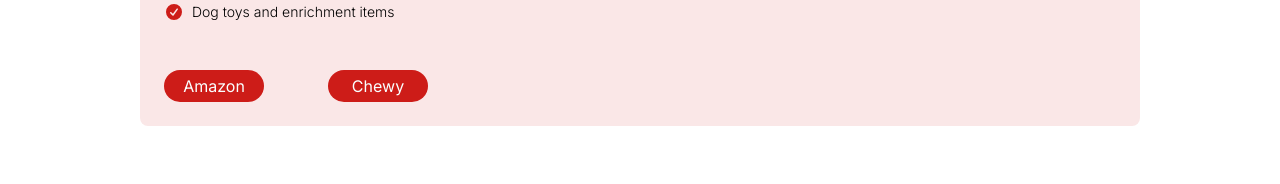
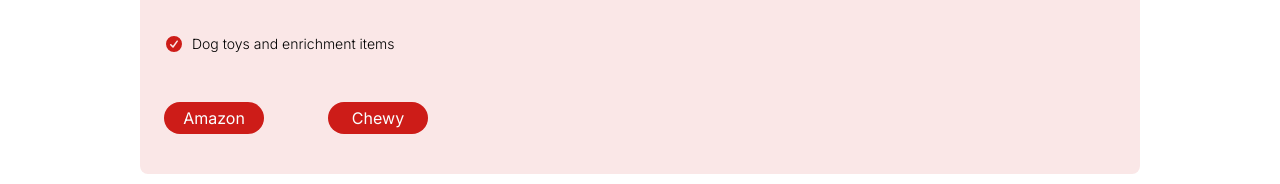
Before and after one commit to tran0422/scdr_dev, a React (Create React App) app: page /donate in a window 1280 px wide. Shown: the part 1679-1863 px from the top of the page. Built offline with nearby package versions, Linux system fonts and the light colour scheme; the HTML template or start-up script is replaced by a standard one.

Commit message:
Add desktop css

```diff
--- a/src/pages/Donate.jsx
+++ b/src/pages/Donate.jsx
@@ -34,7 +34,7 @@
   }, [])
 
   return (
-    <div className='desktop-zelle-wrapper tw-mt-24'>
+    <div className='tw-mt-24'>
       {/* Hero */}
       <div className='tw-py-4 tw-bg-[#cc0000]'>
         <div className='desktop-donate tw-mx-4'>
@@ -52,7 +52,7 @@
               <h2 className='tw-text-2xl tw-font-bold tw-text-[#faffff]'>
                 Donate / Adoption Fee
               </h2>
-              <div className='tw-mt-4 tw-mb-8' id='paypal-donate'></div>
+              <div className='tw-mt-4 tw-mb-16' id='paypal-donate'></div>
             </div>
           </div>
         </div>
@@ -170,7 +170,7 @@
             </div>
 
             {/* Links */}
-            <div className='desktop-donate-wish-cta tw-flex tw-flex-col tw-items-center tw-mt-10 tw-gap-2'>
+            <div className='desktop-donate-wish-cta tw-flex tw-flex-col tw-items-center tw-mt-10 tw-mb-4 tw-gap-2'>
               <a className='tw-flex tw-items-center tw-justify-center tw-rounded-full tw-bg-[#cd1c18] tw-py-1 tw-px-3 tw-w-[100px] tw-text-[#faffff]' href="https://www.amazon.com/gp/registry/wishlist/O27VKCIUEX7H/ref=cm_sw_em_r_wsg_V230wbPY6MYH8_wb" target='_blank' rel='noreferrer'>
                 Amazon
               </a>
```
